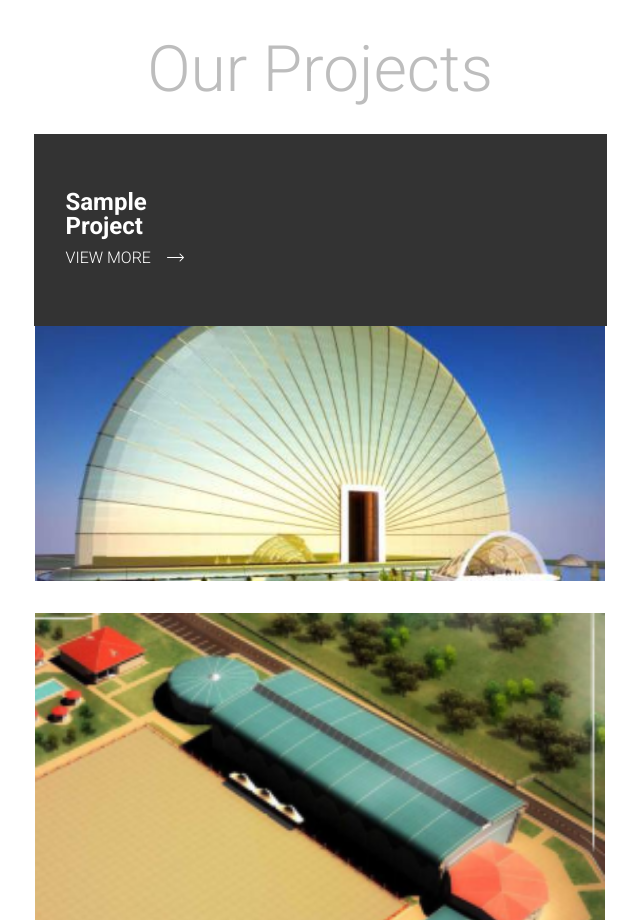
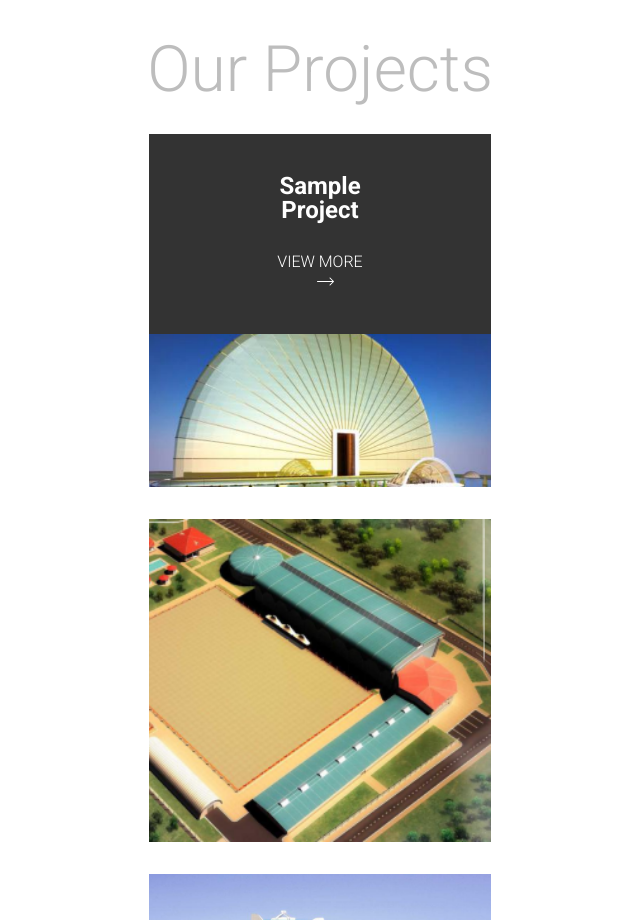
Before and after one commit to AdamJednacz/Projekt-9, a React (Create React App) app in the folder my-app/: page / in a window 1280 px wide. Shown: the part 1880-2800 px from the top of the page, without its empty margins (320-960 px from the left). Built offline with nearby package versions, Linux system fonts and the light colour scheme; a small style sheet from the web is missing.

Commit message:
project view tablet/footer tablet

```diff
--- a/my-app/src/scss/style/_footer.scss
+++ b/my-app/src/scss/style/_footer.scss
@@ -19,10 +19,19 @@ footer{
         flex-direction: column;
         align-items: center;
       }
+      @include tablet{
+        flex-direction: column;
+        align-items: center;
+      }
       img{
         width: auto;
         height: 10vh;
         @include phone{
+          height: auto;
+          max-width: 40%;
+          margin-bottom: 2vh;
+        }
+        @include tablet{
           height: auto;
           max-width: 40%;
           margin-bottom: 2vh;
@@ -38,14 +47,25 @@ footer{
          width: auto;
          margin: 2vh 0;
        }
+       @include tablet{
+         width: auto;
+         margin: 2vh 0;
+       }
        &:first-of-type{
          @include phone {
+           display: none;
+         }
+         @include tablet{
            display: none;
          }
        }
        &:last-of-type{
          justify-content: normal;
          @include phone{
+           margin-top: 4vh;
+           margin-bottom: 0;
+         }
+         @include tablet{
            margin-top: 4vh;
            margin-bottom: 0;
          }
@@ -62,6 +82,9 @@ footer{
          @include phone{
            display: none;
          }
+         @include tablet{
+           display: none;
+         }
        }
        &::before{
          position: absolute;
@@ -73,6 +96,9 @@ footer{
          left: -10%;
          top: 0;
          @include phone{
+           display: none;
+         }
+         @include tablet{
            display: none;
          }
        }
@@ -87,6 +113,9 @@ footer{
           font-size: 1.8vh;
          @include phone{
            text-align: center;
+         }
+         @include tablet{
+          text-align: center;
          }
        }
        p{
--- a/my-app/src/scss/style/_header.scss
+++ b/my-app/src/scss/style/_header.scss
@@ -37,7 +37,7 @@ header{
         }
         @include tablet{
           display: flex;
-          font-size: 4rem;
+          font-size: 3rem;
         }
       }
 
--- a/my-app/src/scss/style/_projects_view.scss
+++ b/my-app/src/scss/style/_projects_view.scss
@@ -26,26 +26,41 @@
       align-items: center;
       justify-content: space-between;
       width: 100%;
-
+      height: 50%;
       @include phone{
         flex-direction: column;
         gap: 0;
+        justify-content: normal;
+        height: auto;
       }
       @include tablet{
         flex-direction: column;
+        justify-content: normal;
+        height: auto;
         gap: 0;
       }
       .projects_view_item_text {
+        display: flex;
         background-color: #333333;
-        padding: 3.5em 16em 3.5em 2em;
+        width: 100%;
+        height: 80%;
+        padding: 1.5vh 0 ;
+        flex-direction: column;
+        align-items: center;
+        justify-content: center;
         @include phone {
-          padding: 8vw;
-          width: 80%;
-          text-align: center;
+          width: 100%;
+          align-items: center;
+          padding: 5vh 0;
+          height: auto;
+
         }
         @include tablet{
-
-        width: 50%;
+        height: auto;
+        width: 60%;
+        align-items: center;
+        padding: 5vh 0;
+          justify-content: normal;
         }
         h2 {
           font-size: 5.1vh;
@@ -62,6 +77,10 @@
             @include phone {
               justify-content: center;
               align-items: center;
+            }
+            @include tablet{
+              margin-top: 4vh;
+              flex-direction: column;
             }
             p {
               text-transform: uppercase;
@@ -82,7 +101,7 @@
           margin-top: 2em;
         }
         @include tablet{
-          width: 100%;
+          width: 60%;
         }
       }
       .projects_view_item_img {
@@ -94,7 +113,8 @@
           width: 100%;
         }
         @include tablet{
-          width: 100%;
+          width: 60%;
+
         }
         &:nth-of-type(2){
           margin:2em 2em 0 2em;
@@ -106,6 +126,9 @@
     align-self: flex-end;
     text-decoration: none;
     @include phone{
+      align-self: center;
+    }
+    @include tablet{
       align-self: center;
     }
     .projects_view_btn {
```
